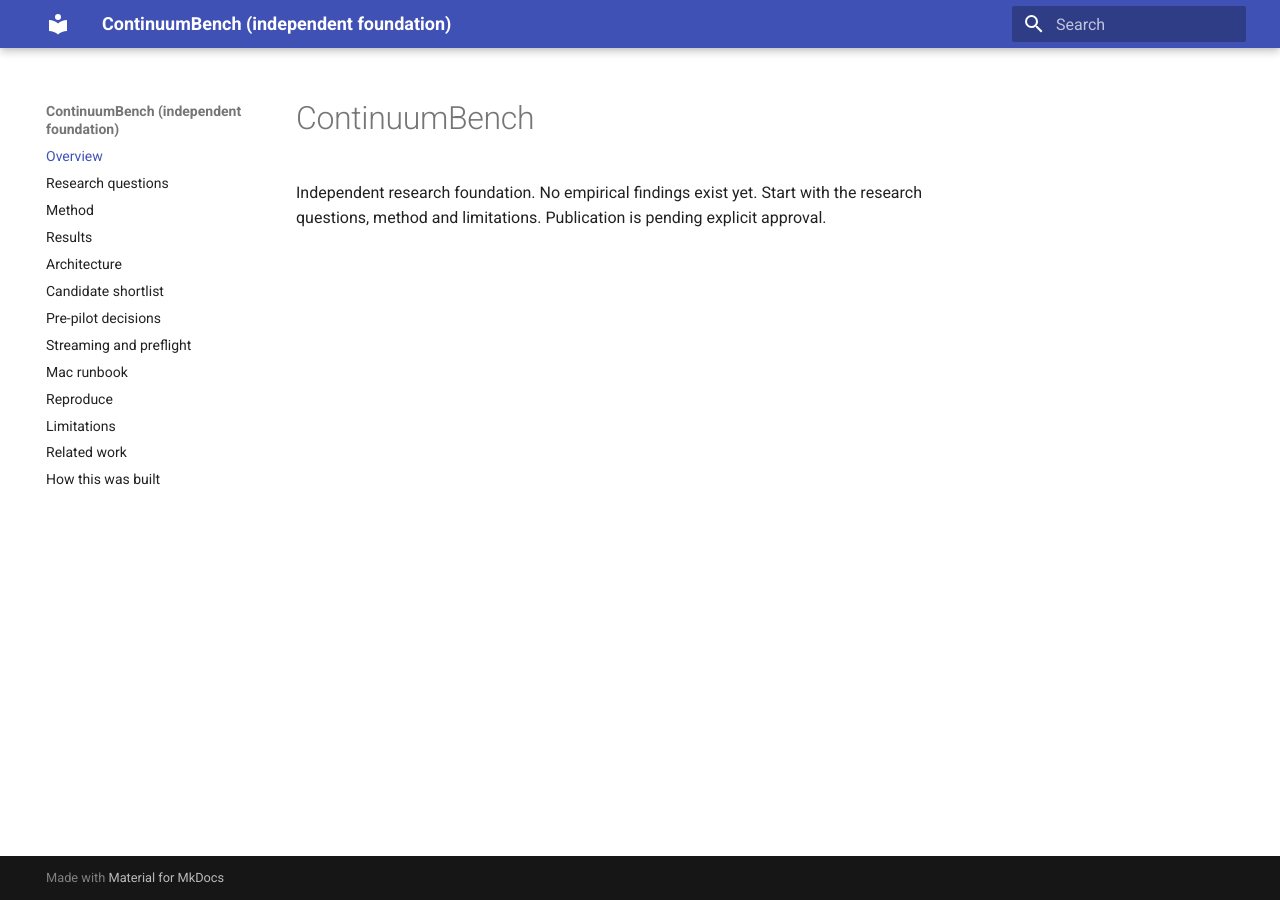
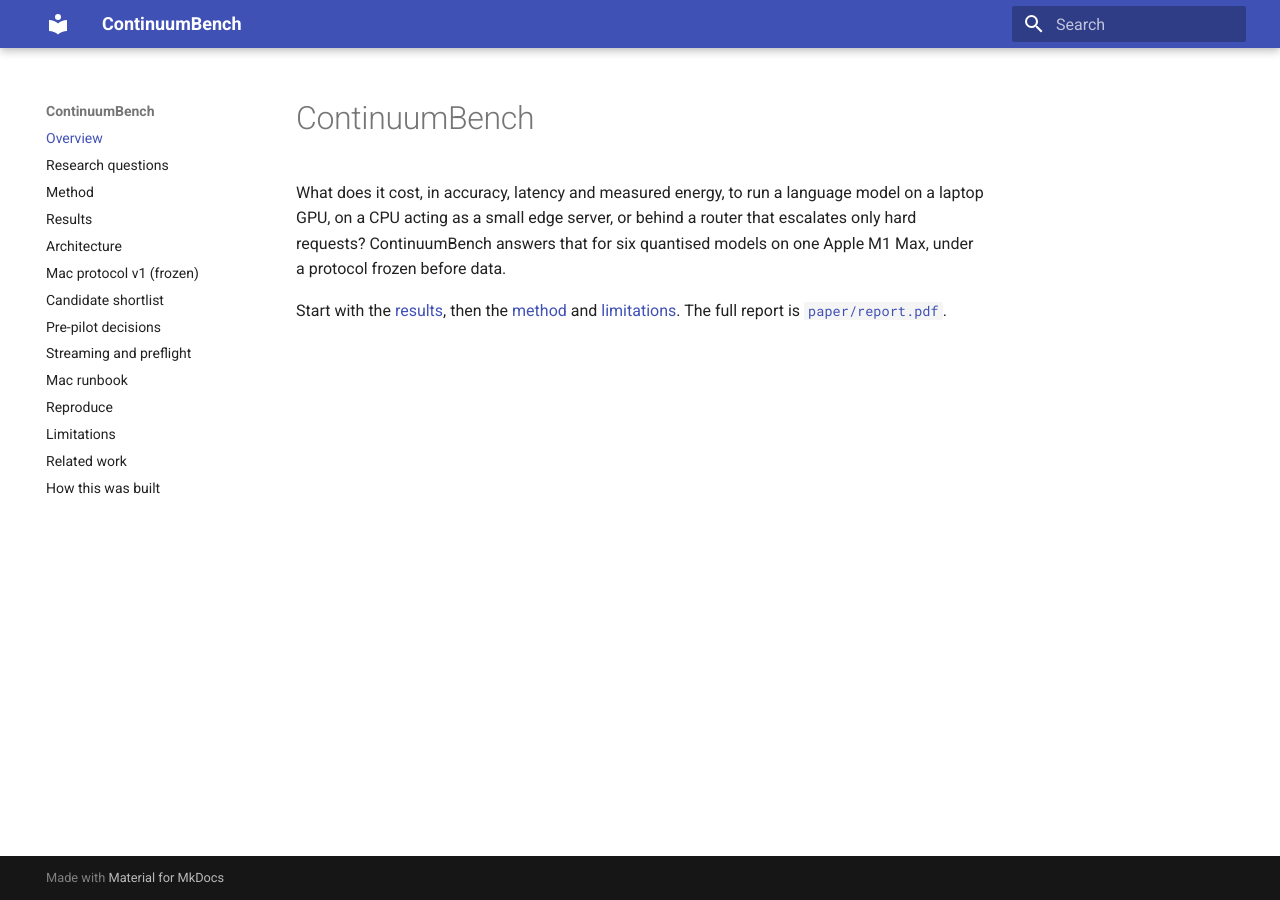
Before and after one commit to Agent007repo/continuum-bench, an MkDocs documentation site: the page built from docs/index.md, in a window 1280 px wide. Built offline with MkDocs 1.6.1 and Material for MkDocs 9.7.7, drawn with Linux system fonts in a browser that asks for light colours.

Commit message:
Fix strict docs build: link frozen protocol externally, update site index
Co-Authored-By: Claude Opus 5.5 <noreply@anthropic.com>
Claude-Session: https://claude.ai/code/session_01QLHRbiAruitKq8y9L1nzis

```diff
--- a/docs/index.md
+++ b/docs/index.md
@@ -1,3 +1,5 @@
 # ContinuumBench
 
-Independent research foundation. No empirical findings exist yet. Start with the research questions, method and limitations. Publication is pending explicit approval.
+What does it cost, in accuracy, latency and measured energy, to run a language model on a laptop GPU, on a CPU acting as a small edge server, or behind a router that escalates only hard requests? ContinuumBench answers that for six quantised models on one Apple M1 Max, under a protocol frozen before data.
+
+Start with the [results](results.md), then the [method](method.md) and [limitations](limitations.md). The full report is [`paper/report.pdf`](https://github.com/Agent007repo/continuum-bench/blob/main/paper/report.pdf).
--- a/mkdocs.yml
+++ b/mkdocs.yml
@@ -1,4 +1,7 @@
-site_name: "ContinuumBench (independent foundation)"
+site_name: "ContinuumBench"
+exclude_docs: |
+  protocols/2026-10-17-mac-v1.md
+  application/
 theme:
   name: material
 nav:
@@ -7,6 +10,7 @@ nav:
   - Method: method.md
   - Results: results.md
   - Architecture: architecture.md
+  - Mac protocol v1 (frozen): https://github.com/Agent007repo/continuum-bench/blob/main/docs/protocols/2026-10-17-mac-v1.md
   - Candidate shortlist: protocols/2026-10-14-shortlist.md
   - Pre-pilot decisions: protocols/2026-10-14-pre-pilot-decisions.md
   - Streaming and preflight: protocols/2026-10-14-streaming-preflight-v0.2.md
```
Also changed, not shown: docs/how-this-was-built.md (+1 -1 lines).
